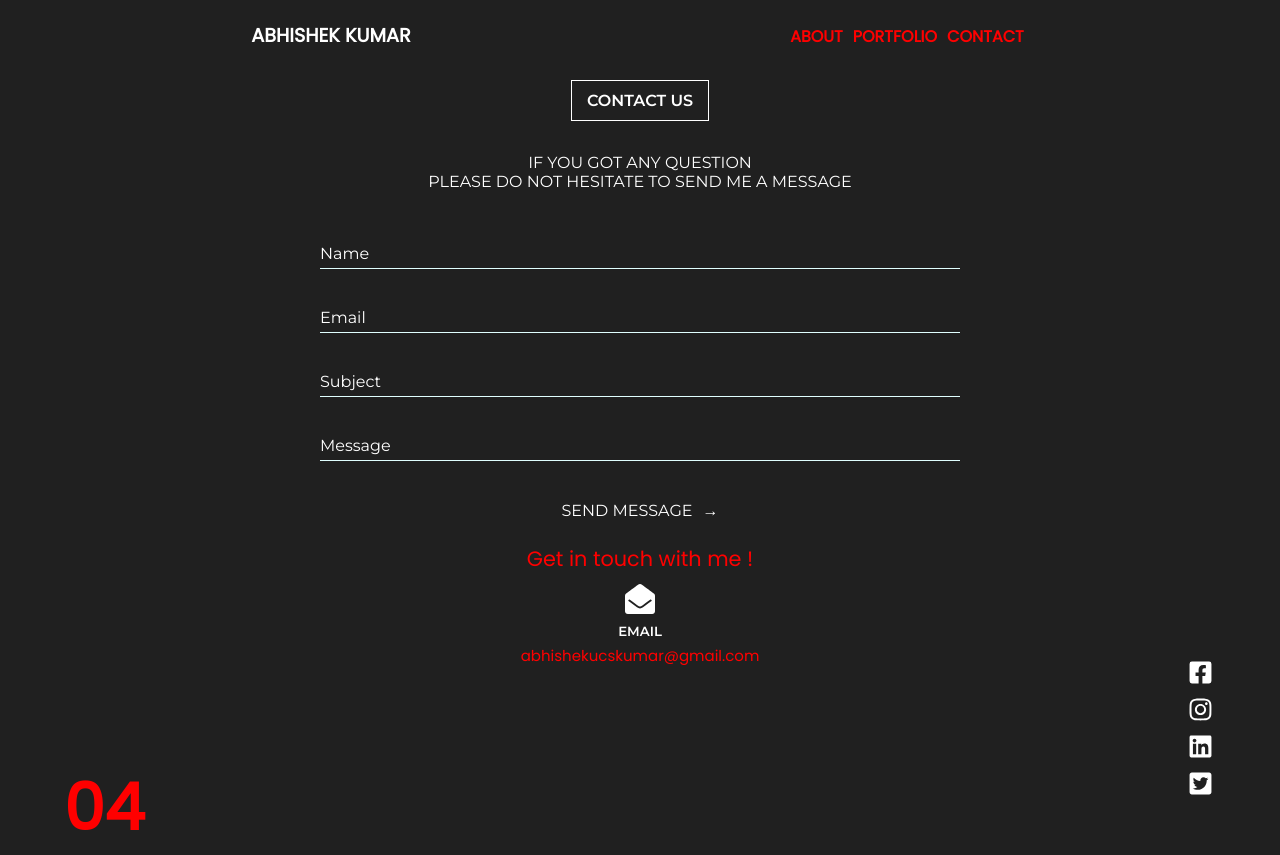
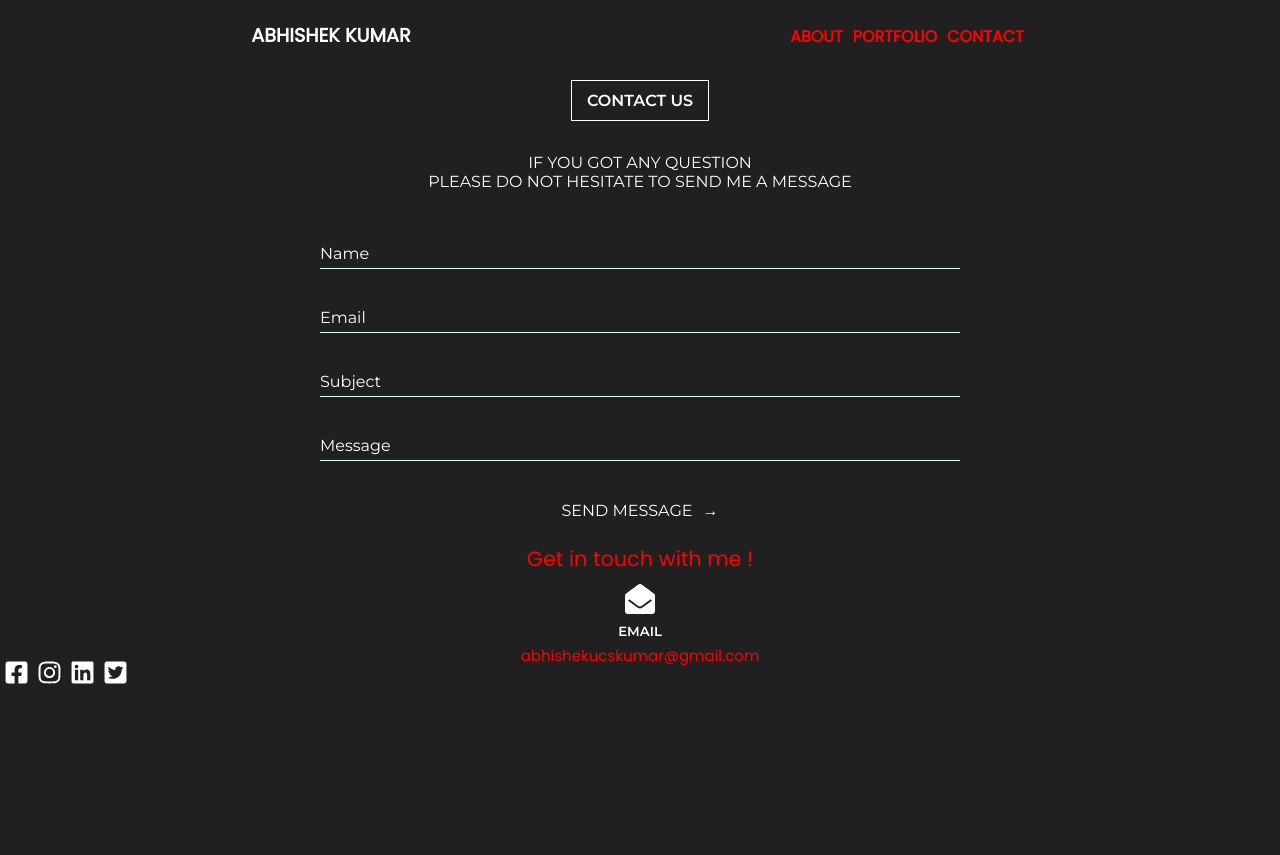
Before and after one commit to Abhishekucs/Abhishek.github.io, a website: page website/contact.html in a window 1280 px wide. After the commit the page ends 800 px from the top, so only its background shows below. Drawn offline with nearby package versions, Linux system fonts and the light colour scheme.

Commit message:
new update

```diff
--- a/website/contact.html
+++ b/website/contact.html
@@ -87,9 +87,9 @@
               <p class="touch-email">abhishekucskumar@gmail.com</p>
             </section>
     </main>
-    <footer>
+    <!-- <footer>
         <h1>04</h1>
-    </footer>
+    </footer> -->
     <!-- </div> -->
 
     <script
--- a/website/css/contact.scss
+++ b/website/css/contact.scss
@@ -17,6 +17,7 @@ body{
     display: grid;
     grid-template-columns: 5% 1fr 5%;
     grid-template-rows: 5% 1fr 5%;
+    grid-row-gap: 1em;
 }
 // .animsition{
 //     width: 100%;
@@ -120,8 +121,7 @@ header{
 .social{
     grid-column: 2/3;
     grid-row: 3/4;
-    justify-self: end;
-    width: 10%;
+    // width: 10%;
     // position: absolute;
     // top: 78%;
     // right: 2%;
@@ -130,7 +130,6 @@ header{
     cursor: pointer;
     .social-links{
         display: flex;
-        flex-direction: column;
         justify-content: center;
         align-items: center;
         a{
@@ -140,7 +139,7 @@ header{
             svg{
                 width: 20px;
                 height: 20px;
-                margin: 0px;
+                margin: 0px 1em;
             }
         }
     }
@@ -357,7 +356,7 @@ footer{
     font-family: 'Poppins';
     font-weight: bold;
     h1{
-        font-size: 4em;
+        font-size: 2em;
         color: red;
     }
 }
```
Also changed, not shown: website/css/contact.css, 1 other file.
